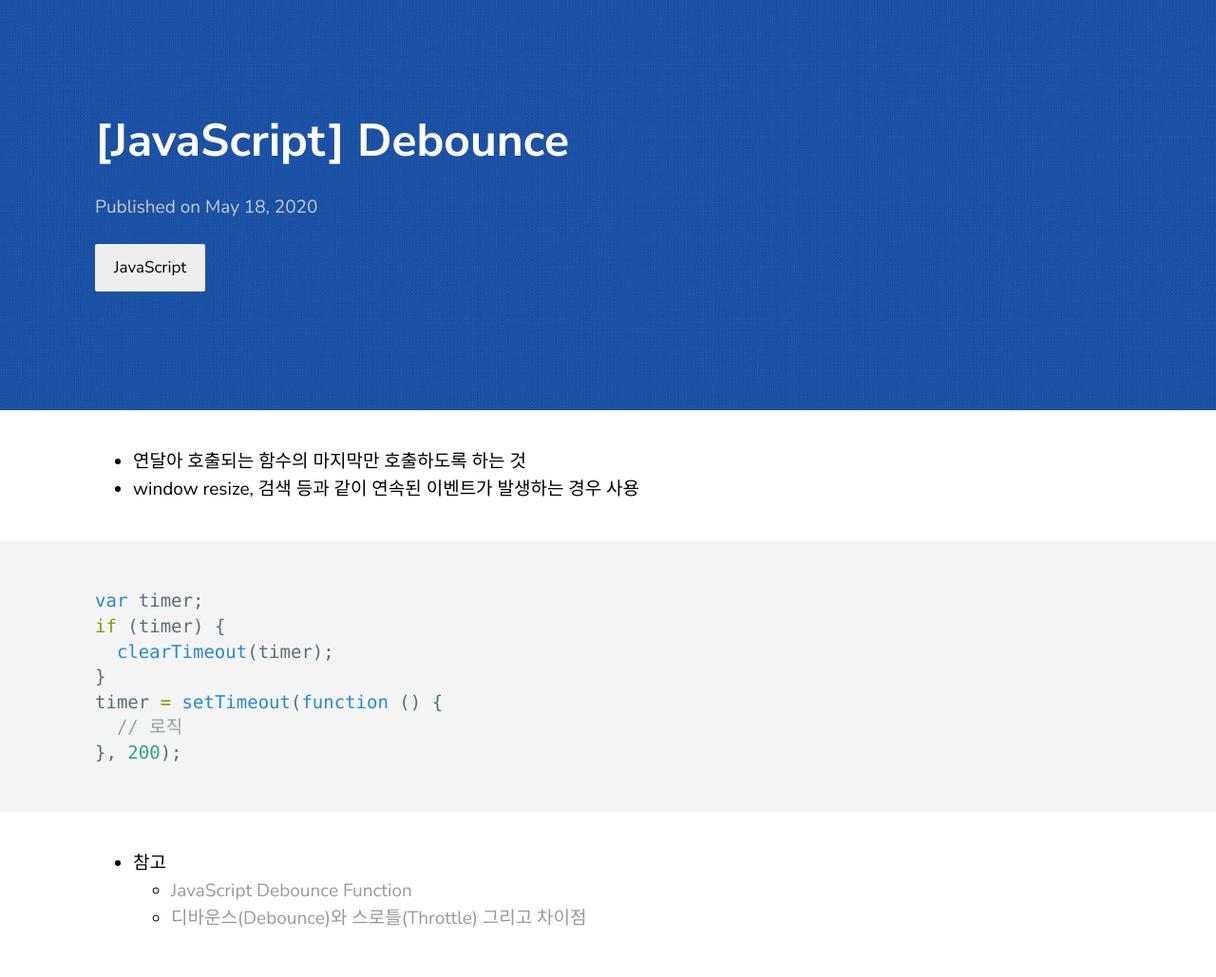
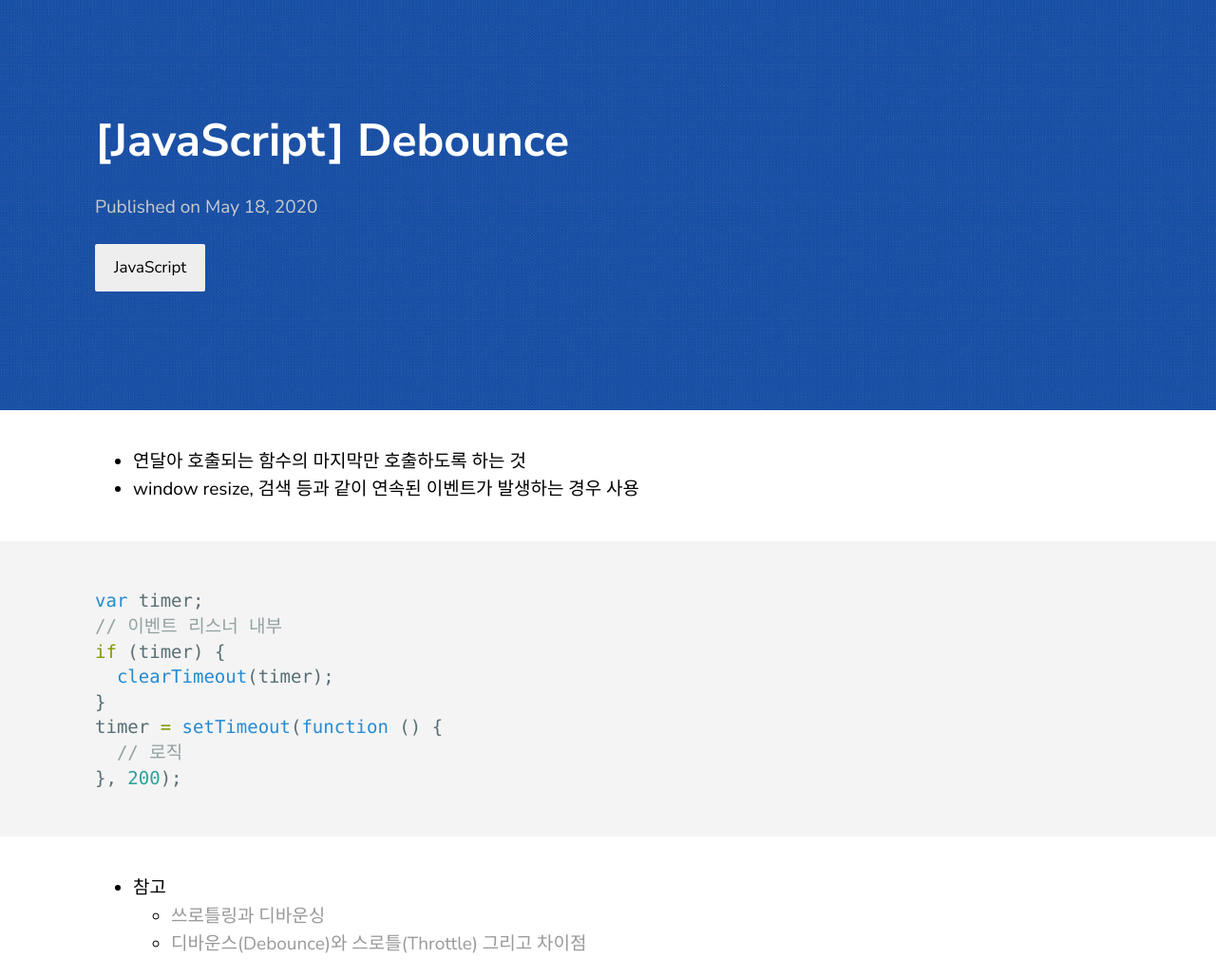
Before and after one commit to mingeon-dev/mingeon-dev.github.io, a Jekyll site: the page built from _posts/2020-05-19-debounce.markdown, in a window 1280 px wide. Shown: the whole page at 95% size. Built offline with Jekyll 4.4.1, drawn with Linux system fonts in a browser that asks for light colours; before the commit the page ends 1002 px from its top, so only the background shows below that.

Commit message:
fix: debounce 포스트 수정

````diff
--- a/_posts/2020-05-19-debounce.markdown
+++ b/_posts/2020-05-19-debounce.markdown
@@ -10,6 +10,7 @@ categories: JavaScript
 
 ```javascript
 var timer;
+// 이벤트 리스너 내부
 if (timer) {
   clearTimeout(timer);
 }
@@ -19,5 +20,5 @@ timer = setTimeout(function () {
 ```
 
 - 참고
-  - [JavaScript Debounce Function](https://davidwalsh.name/javascript-debounce-function)
+  - [쓰로틀링과 디바운싱](https://www.zerocho.com/category/JavaScript/post/59a8e9cb15ac0000182794fa)
   - [디바운스(Debounce)와 스로틀(Throttle) 그리고 차이점](https://webclub.tistory.com/607)
````
